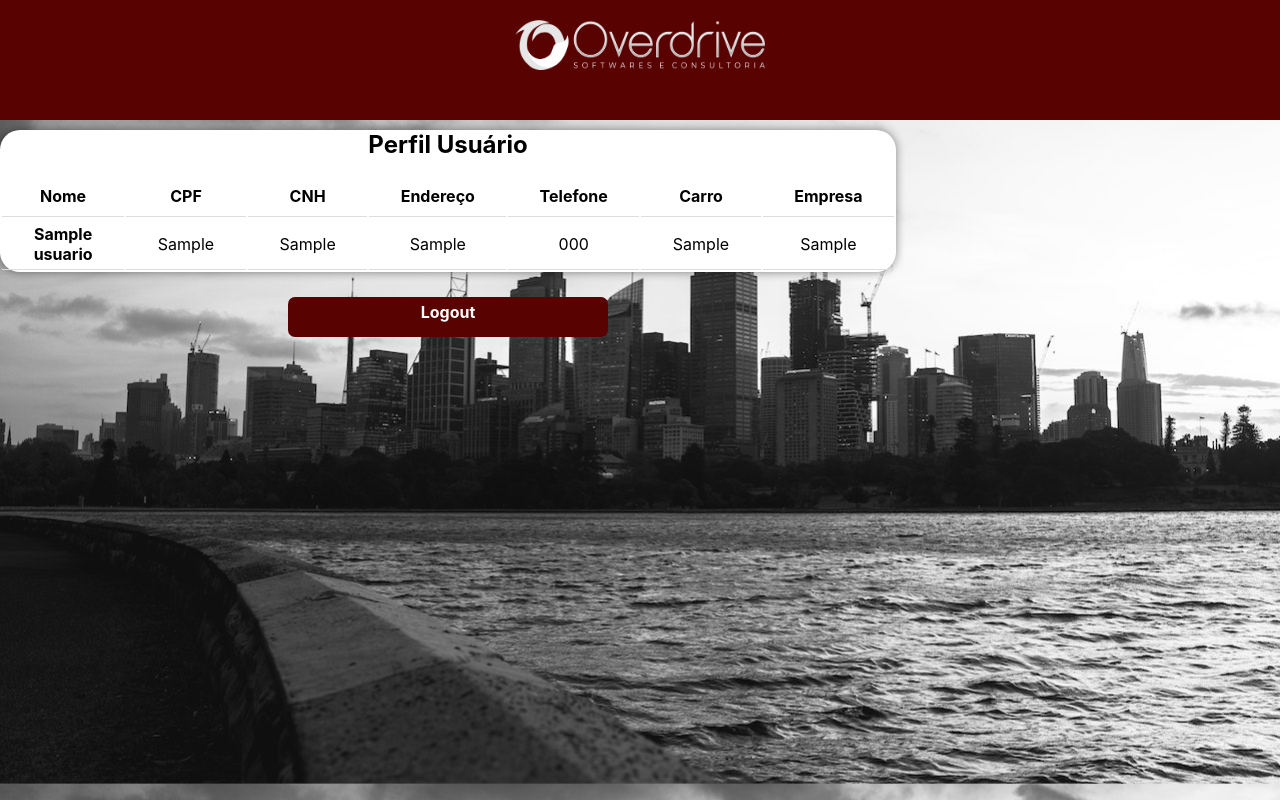
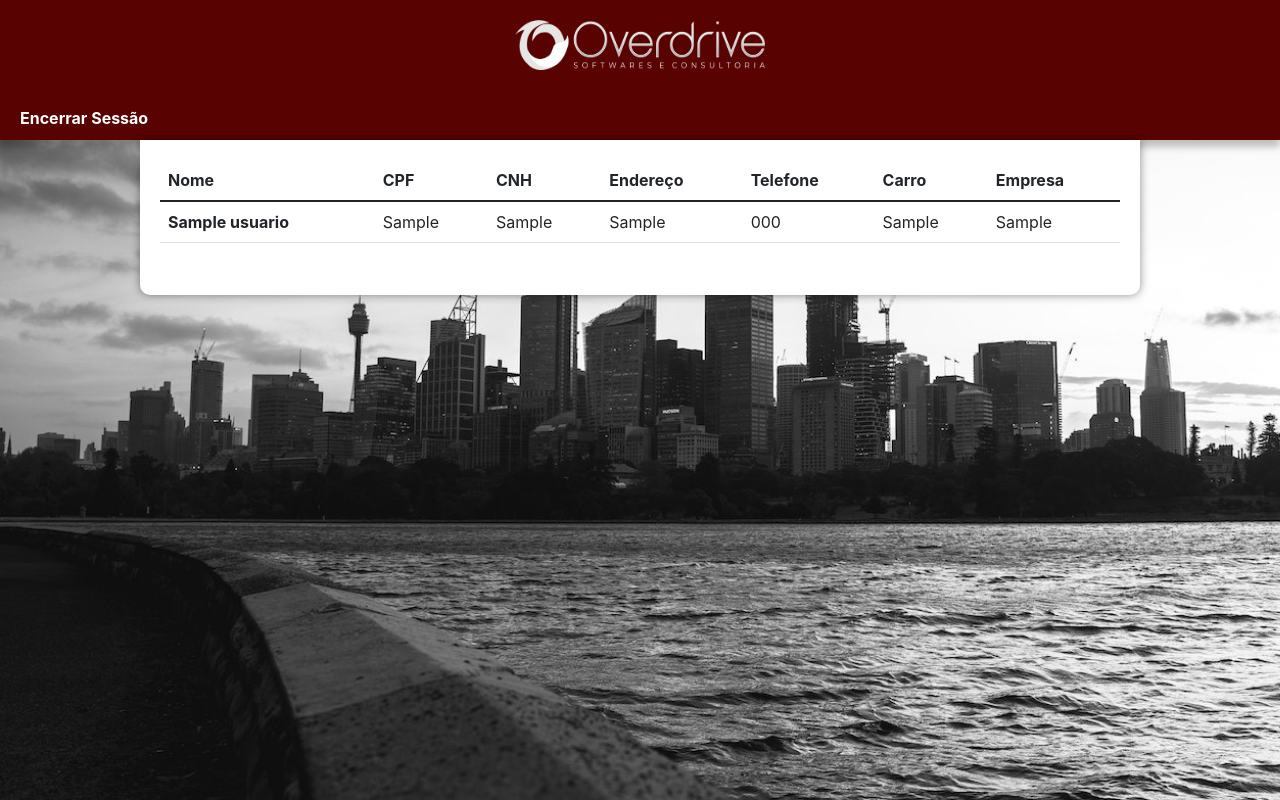
Before and after one commit to LuccaMenegatti/projeto01-overdrive, a PHP site: page /restrito/perfil_usuario.php in a window 1280 px wide. Run offline with PHP 8.4, Linux system fonts and the light colour scheme; the visitor is signed in with stand-in values (Sample User, id 1); tables that the repository leaves empty or names only in its code hold one stand-in row (values such as "Sample post"); data that the repository does not hold is empty.

Commit message:
Rolagem nas tabelas e centralização do main

```diff
--- a/restrito/estilo_restrito/style.css
+++ b/restrito/estilo_restrito/style.css
@@ -10,6 +10,9 @@
 body, html {
     background-image: url('../../imagens/background001.jpg');
     background-size: cover;
+    position: relative;
+    height: 100%;
+    width: 100%;
 }
 
 main{
--- a/restrito/estilo_restrito/styleindex.css
+++ b/restrito/estilo_restrito/styleindex.css
@@ -13,6 +13,7 @@ body, html {
     position: relative;
     height: 100%;
     width: 100%;
+    overflow-x:hidden;
 }
 
 header{
@@ -75,6 +76,10 @@ main p{
     text-indent: 30px;
     line-height: 2em;
     font-size: 1em;
+}
+
+div.table{
+    overflow-x: scroll;
 }
 
 a.botao1 {
@@ -210,9 +215,22 @@ input.botao6 {
     text-decoration: none;
 }
 
+a.botao6 {
+
+    text-align: center;
+    font-size: 1em;
+    font-weight: bolder;
+    height: 40px;
+    padding: 5px;
+    background-color: #590202;
+    color: white;
+    border: 3px solid #590202;
+    border-radius: 7px;
+    text-decoration: none;
+}
+
 a:hover{
     text-decoration: underline;
-    color: white;
 }
 
 i {
--- a/restrito/perfil_usuario.php
+++ b/restrito/perfil_usuario.php
@@ -16,7 +16,10 @@
     <meta name="viewport" content="width=device-width, initial-scale=1.0">
     <link rel="shortcut icon" href="../imagens/favicon.ico" type="image/x-icon">
     <link href="https://fonts.googleapis.com/icon?family=Material+Icons" rel="stylesheet">
-    <link rel="stylesheet" href="estilo_restrito/style.css">
+    <link rel="stylesheet" href="estilo_restrito/styleindex.css">
+    <!-- Bootstrap CSS -->
+    <link href="https://cdn.jsdelivr.net/npm/bootstrap@5.1.3/dist/css/bootstrap.min.css" rel="stylesheet" integrity="sha384-1BmE4kWBq78iYhFldvKuhfTAU6auU8tT94WrHftjDbrCEXSU1oBoqyl2QvZ6jIW3" crossorigin="anonymous">
+
     <title>Perfil</title>
 </head>
 <body>
@@ -28,16 +31,21 @@
       $usuario = mysqli_fetch_assoc($usuario);
   ?>
 
-  <nav>
+  <header>
       <div class="logo">
         <img src="../imagens/logo.png" class="logo" alt="Logo Overdrive">
       </div>
-  </nav>
+  </header>
+  <nav>
+
+  <a href="../logout.php">Encerrar Sessão</a>
+
+</nav>
 
 
   <main>
-        <h1>Perfil Usuário</h1>
         <section id="table">
+              <div class="table">
               <table class="table table-hover">
                 <thead>
                   <tr>
@@ -78,10 +86,8 @@
 
                 </tbody>
               </table>
+                </div>
         </section>
-        <div class="cent">
-              <a href="../logout.php" class="botlogout">Logout</a>
-        </div>
   </main>
 
   <script type="text/javascript">
@@ -91,6 +97,8 @@
       document.getElementById('cod_pessoa').value = id;
     }
   </script>
+
+   <!-- Option 1: Bootstrap Bundle with Popper -->
+   <script src="https://cdn.jsdelivr.net/npm/bootstrap@5.1.3/dist/js/bootstrap.bundle.min.js" integrity="sha384-ka7Sk0Gln4gmtz2MlQnikT1wXgYsOg+OMhuP+IlRH9sENBO0LRn5q+8nbTov4+1p" crossorigin="anonymous"></script>
 </body>
-
 </html>
--- a/restrito/pesquisa.php
+++ b/restrito/pesquisa.php
@@ -59,6 +59,7 @@
       </form>
 
         <!-- -=-=-=-=-=-=-=-=-=- TABELA -=-=-=-=-=-=-=-=-=- -->
+        <div class="table">
         <table class="table table-hover">
           <thead>
             <tr>
@@ -106,6 +107,7 @@
 
           </tbody>
         </table>
+        </div>
       </div>
     </div>
   </div>
--- a/restrito/pesquisar_empresa.php
+++ b/restrito/pesquisar_empresa.php
@@ -64,6 +64,7 @@
           </div>
 
         <!-- -=-=-=-=-=-=-=-=-=- TABELA -=-=-=-=-=-=-=-=-=- -->
+        <div class="table">
         <table class="table table-hover">
           <thead>
             <tr>
@@ -128,6 +129,7 @@
             <?php } ?>
           </tbody>
         </table>
+        </div>
       </div>
     </div>
   </div>
```
